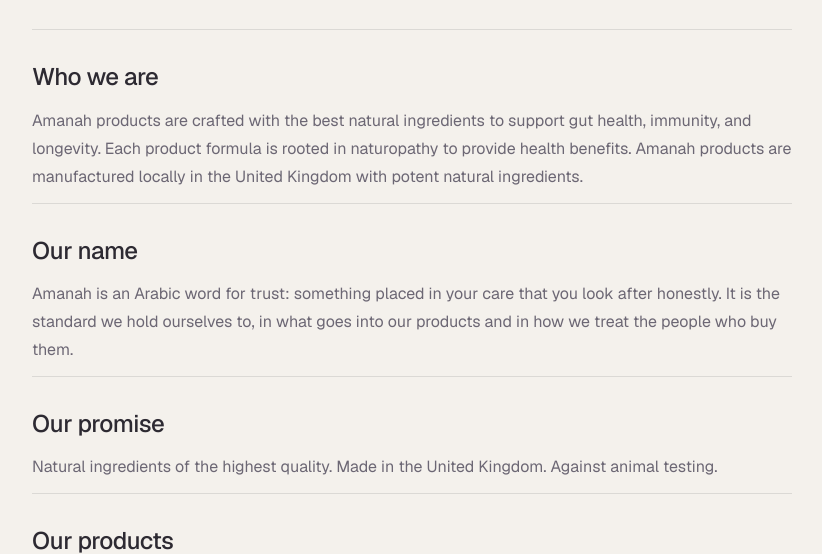
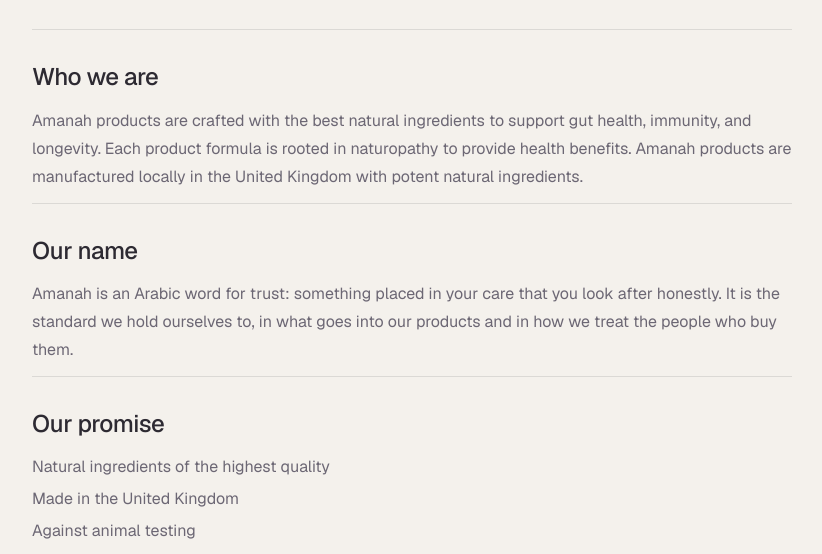
Before and after one commit to matrixdex/amanah, a website: page web_5/about.html in a window 1280 px wide. Shown: the part 228-782 px from the top of the page, without its empty margins (228-1050 px from the left). Drawn offline with nearby package versions, Linux system fonts and the light colour scheme.

Commit message:
web_5: Our promise as separate lines

```diff
--- a/web_5/about.html
+++ b/web_5/about.html
@@ -30,7 +30,7 @@
         <h2>Our name</h2>
         <p>Amanah is an Arabic word for trust: something placed in your care that you look after honestly. It is the standard we hold ourselves to, in what goes into our products and in how we treat the people who buy them.</p>
         <h2>Our promise</h2>
-        <p>Natural ingredients of the highest quality. Made in the United Kingdom. Against animal testing.</p>
+        <ul class="doc__lines"><li>Natural ingredients of the highest quality</li><li>Made in the United Kingdom</li><li>Against animal testing</li></ul>
         <h2>Our products</h2>
         <p>Read what each product is for on our <a href="benefits.html">Health Benefits</a> page, or browse <a href="shop.html">all products</a>.</p>
         <h2>Get in touch</h2>
--- a/web_5/styles.css
+++ b/web_5/styles.css
@@ -836,3 +836,5 @@ body, body * { font-size: var(--fs-body) !important; }
 
 /* homepage "What we have": plain list, no dividers */
 .be-about li { border-bottom: 0; padding: 4px 0; }
+.doc ul.doc__lines { list-style: none; padding-left: 0; }
+.doc ul.doc__lines li { margin-bottom: 4px; }
```
Also changed, not shown: web_5/index.html (+1 -1 lines).
